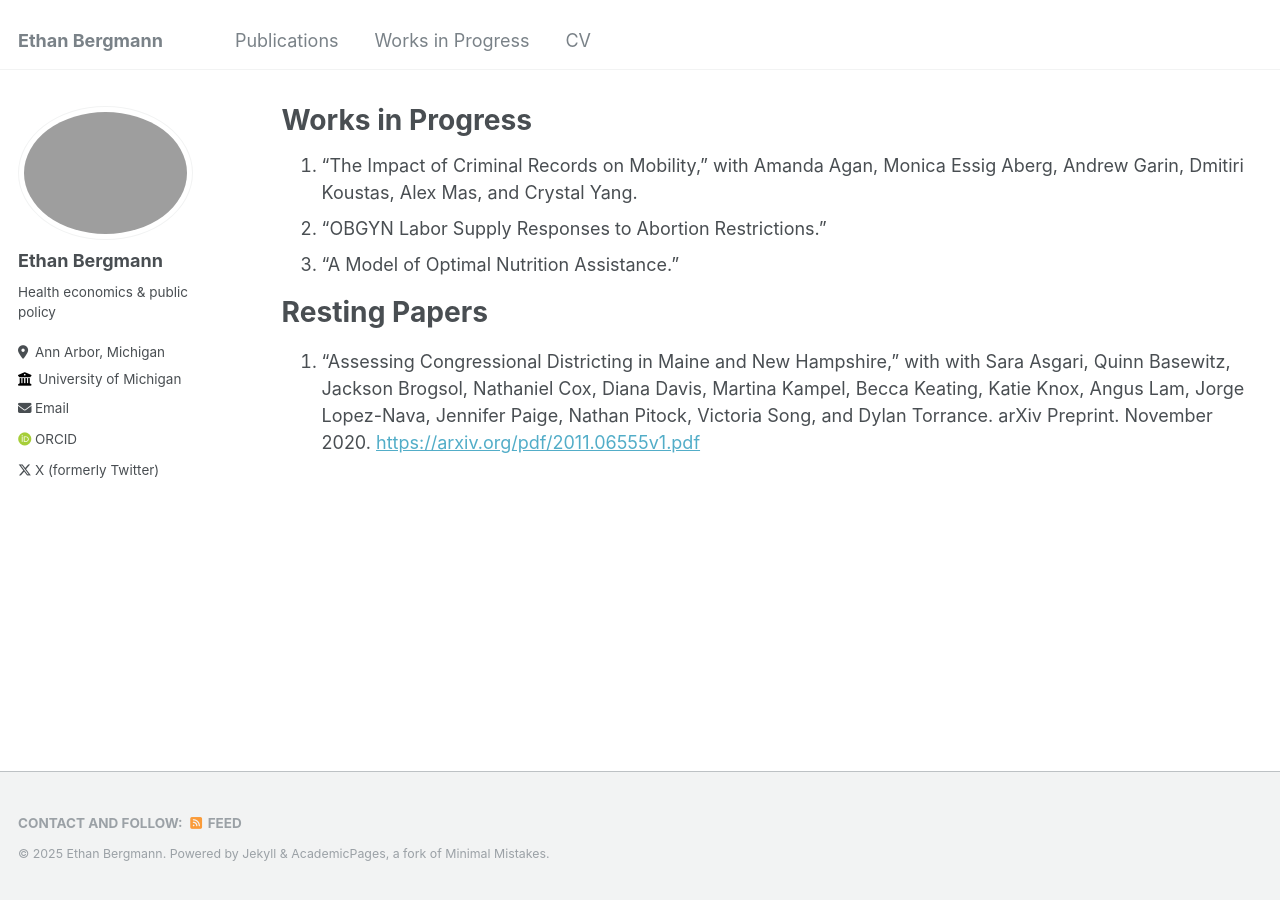
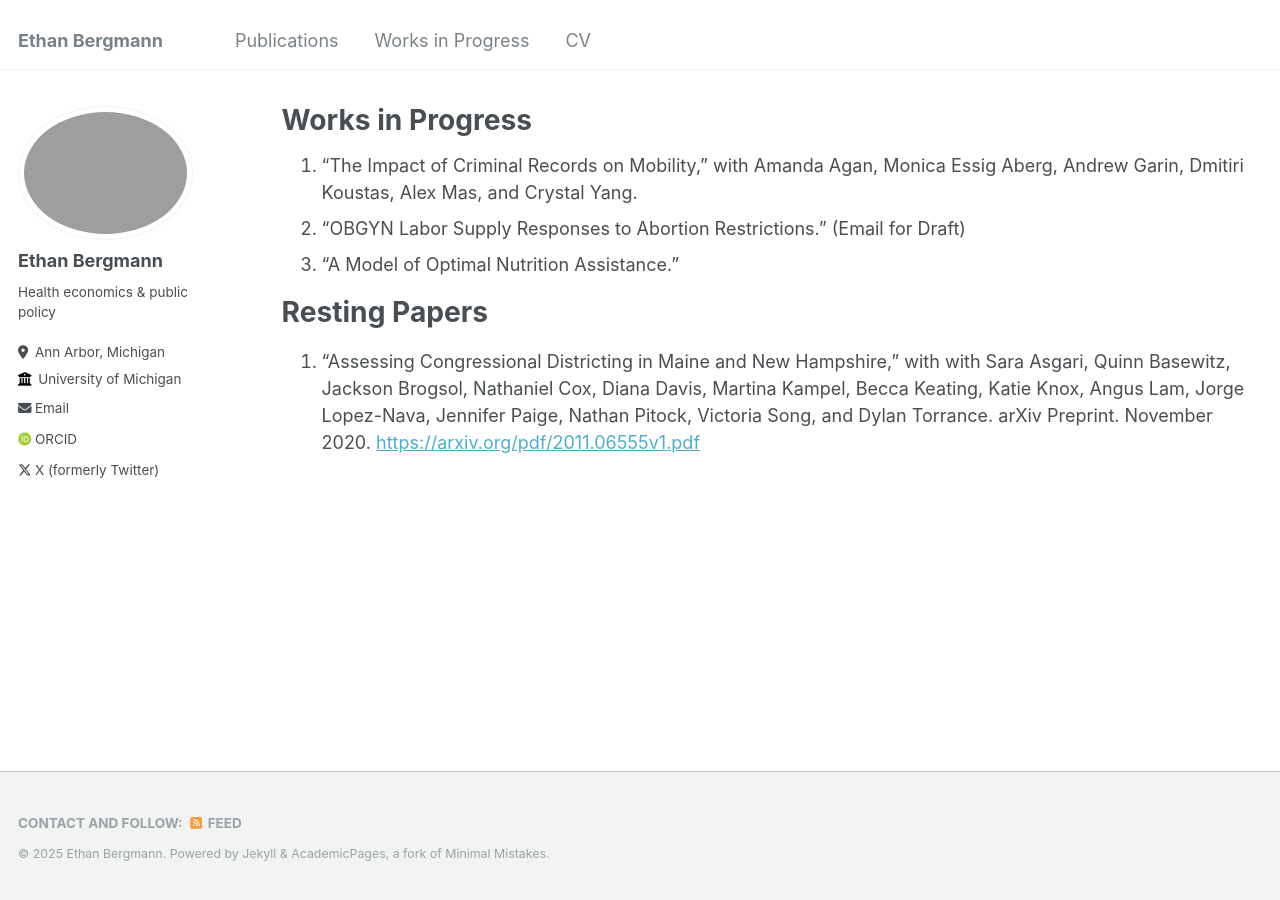
Before and after one commit to ethankbergmann/ethankbergmann.github.io, a Jekyll site: the page built from _pages/works_in_progress.md, in a window 1280 px wide. Built offline with Jekyll 4.4.1, drawn with Linux system fonts in a browser that asks for light colours; some web fonts are replaced.

Commit message:
Update works_in_progress.md
Add "Email for Draft" to OBGYN Migration WIP

```diff
--- a/_pages/works_in_progress.md
+++ b/_pages/works_in_progress.md
@@ -6,7 +6,7 @@ author_profile: true
 ---
 
 1. "The Impact of Criminal Records on Mobility," with Amanda Agan, Monica Essig Aberg, Andrew Garin, Dmitiri Koustas, Alex Mas, and Crystal Yang.
-2. "OBGYN Labor Supply Responses to Abortion Restrictions."
+2. "OBGYN Labor Supply Responses to Abortion Restrictions." (Email for Draft)
 3. "A Model of Optimal Nutrition Assistance."
 
 Resting Papers
```
